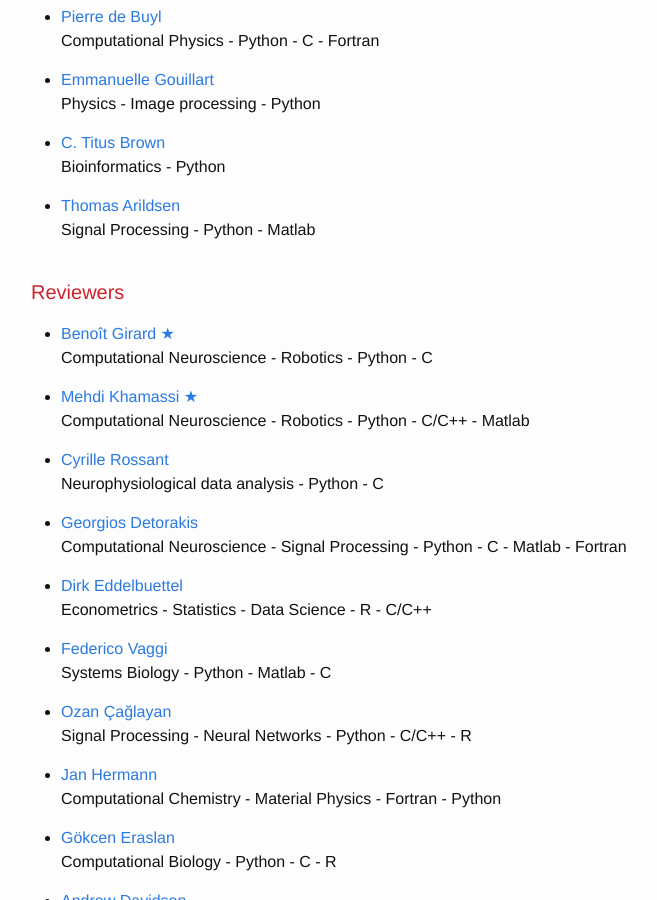
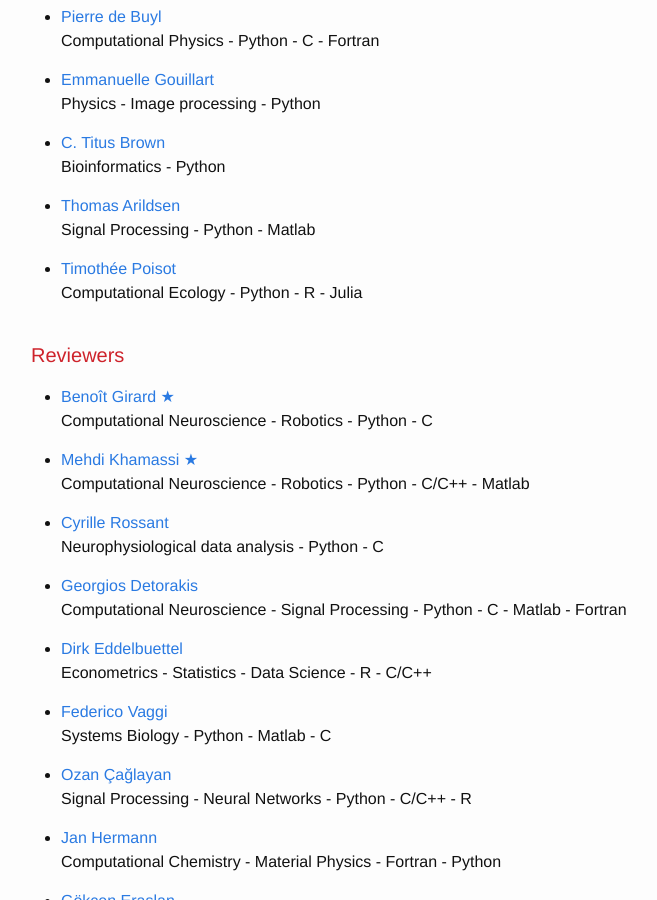
Before and after one commit to ReScience/rescience.github.io, a Jekyll site: the page built from 04-board.md, in a window 1280 px wide and 900 px high, scrolled down 704 px. Shown: the whole window, without its empty margins (239-896 px from the left). Built offline with Jekyll 4.4.1, drawn with Linux system fonts in a browser that asks for light colours; Markdown is read by kramdown in place of the engine named in the settings.

Commit message:
Added Timothée Poisot (associate editor) to the editorial board

```diff
--- a/04-board.md
+++ b/04-board.md
@@ -39,6 +39,10 @@ accepts submissions in other open source languages.
 
 * [Thomas Arildsen](https://github.com/ThomasA)
   Signal Processing - Python - Matlab
+
+* [Timothée Poisot](http://github.com/tpoisot)
+  Computational Ecology - Python - R - Julia
+
 
 ## Reviewers
 
```
